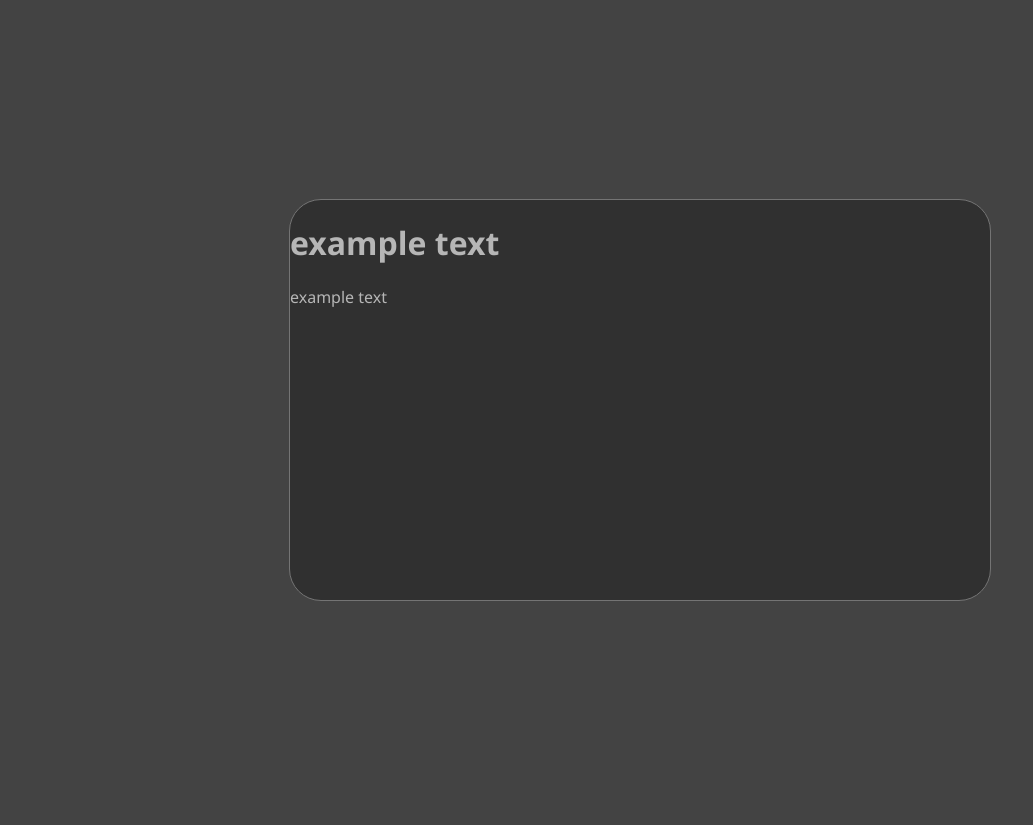
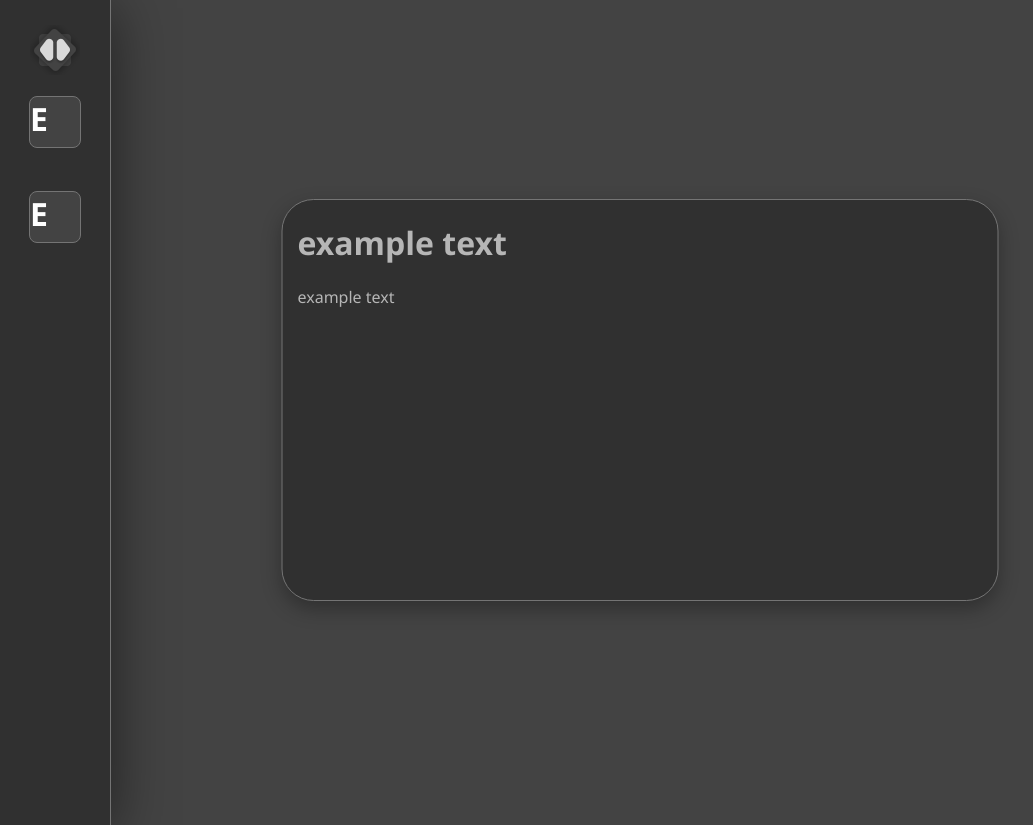
Before and after one commit to ex0Rift/flashcards, a website: page public/index.html in a window 1280 px wide. Shown: the whole page, without its empty margins (0-1033 px from the left). Drawn offline with Linux system fonts and the light colour scheme.

Commit message:
added sidebar and icon to the page, right now just making the basic skeleton.

```diff
--- a/public/index.html
+++ b/public/index.html
@@ -5,13 +5,20 @@
         <title>Flashcards</title>
         <meta name="description" content="">
         <link rel="stylesheet" href="style.css">
+        <link rel="icon" type="image/png" href="assets/icon.png">
 
     </head>
     <body>
+        <div class="sidebar">
+            <img src="assets/icon.png">
+            <h1 class="item">E</h1>
+            <h1 class="item">E</h1>
+        </div>
+
+
         <div class="card">
             <h1 id="title">example text</h1>
             <p id="info">example text</p>
-
         </div>
         <script src=""  defer></script>
     </body>
--- a/public/style.css
+++ b/public/style.css
@@ -1,10 +1,11 @@
 body{
     font-family: 'Segoe UI', Tahoma, Geneva, Verdana, sans-serif;
-
     background-color: #434343;
     color: #ffffff;
 
     height: 100vh;
+
+    margin: 0;
 
     overflow: hidden;
 
@@ -19,8 +20,47 @@ body{
     background-color: #303030;
     color: #b6b6b6;
     border:solid 1px #747474;
+    box-shadow: 0px 8px 20px #0000004b;
     border-radius: 32px;
 
     width: 700px;
     height: 400px;
+
+    padding-left: 15px;
 }
+
+.sidebar{
+    position: absolute;
+    display: flex;
+    flex-direction: column;
+    align-items: center;
+    background-color: #303030;
+    border-right:solid 1px #747474;
+    box-shadow: 0px 8px 20px #0000004b;
+    height: 100vh;
+    width: 80px;
+    margin: 0;
+
+    padding-inline: 15px;
+    padding-top: 25px;
+
+    left: 0;
+    top: 0;
+}
+
+.sidebar:hover{
+    box-shadow: 0px 8px 60px #00000088;
+}
+
+.sidebar .item{
+    background-color: #434343;
+    border:solid 1px #747474;
+    border-radius: 8px;
+    width: 50px;
+    height: 50px;
+}
+
+.sidebar img{
+    width: 50px;
+    height: auto;
+}
```
Also changed, not shown: public/assets/icon.png (added).
